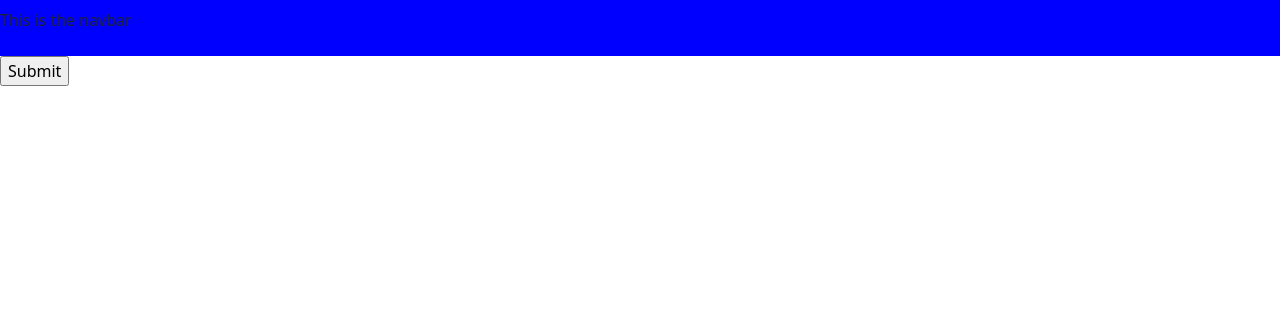
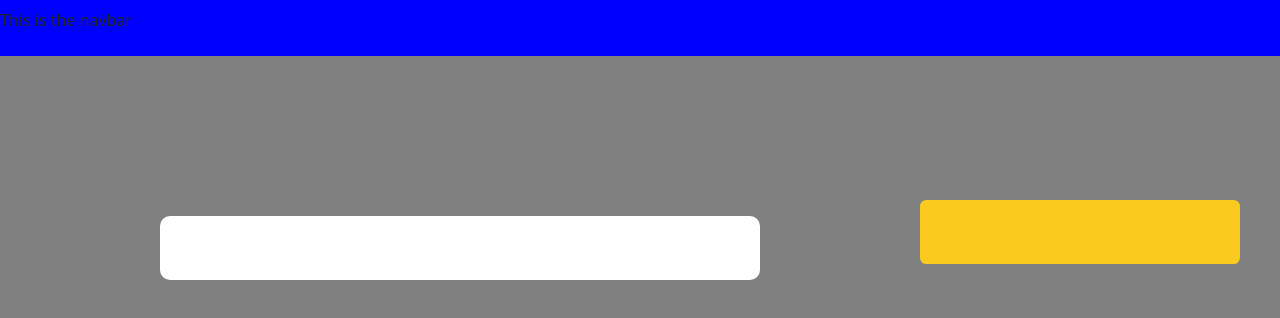
Before and after one commit to nichols20/weather-display, a React (Create React App) app: page / in a window 1280 px wide. Shown: the top 318 px of the page. Built offline with nearby package versions, Linux system fonts and the light colour scheme.

Commit message:
creating styles for search bar and button input

```diff
--- a/src/App.css
+++ b/src/App.css
@@ -1,3 +1,27 @@
+body {
+  background-color: grey;
+}
+
 .navbar {
   background-color: blue;
 }
+
+.weatherSearch {
+  margin: 10rem;
+  border: none;
+  border-radius: 10px;
+  height: 4rem;
+  width: 600px;
+}
+
+.searchButton {
+  height: 4rem;
+  width: 20rem;
+  background: #fbca1f;
+  font-family: inherit;
+  padding: 0.6em 1.3em;
+  font-weight: 900;
+  border: 3px, black;
+  border-radius: 0.4em;
+  box-shadow: 0.1em, 0.1em;
+}
--- a/src/components/navbar.jsx
+++ b/src/components/navbar.jsx
@@ -4,7 +4,7 @@ import "bootstrap/dist/css/bootstrap.min.css";
 class Navbar extends Component {
   render() {
     return (
-      <nav class="navbar navbar-expand-lg navbar-light ">
+      <nav className="navbar navbar-expand-lg navbar-light ">
         <p>This is the navbar</p>
       </nav>
     );
--- a/src/components/searchbar.jsx
+++ b/src/components/searchbar.jsx
@@ -4,10 +4,13 @@ class SearchBar extends Component {
   render() {
     return (
       <div>
-        <input type="submit" />
+        <input type="text" className="weatherSearch" />
+        <button className="searchButton" />
       </div>
     );
   }
 }
 
 export default SearchBar;
+
+//<input type="submit" />
```
